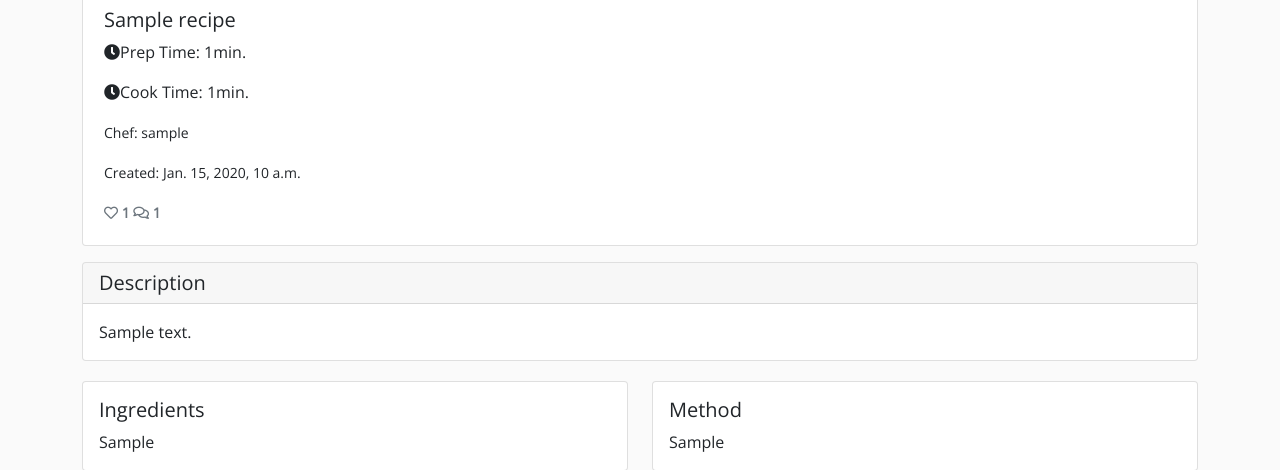
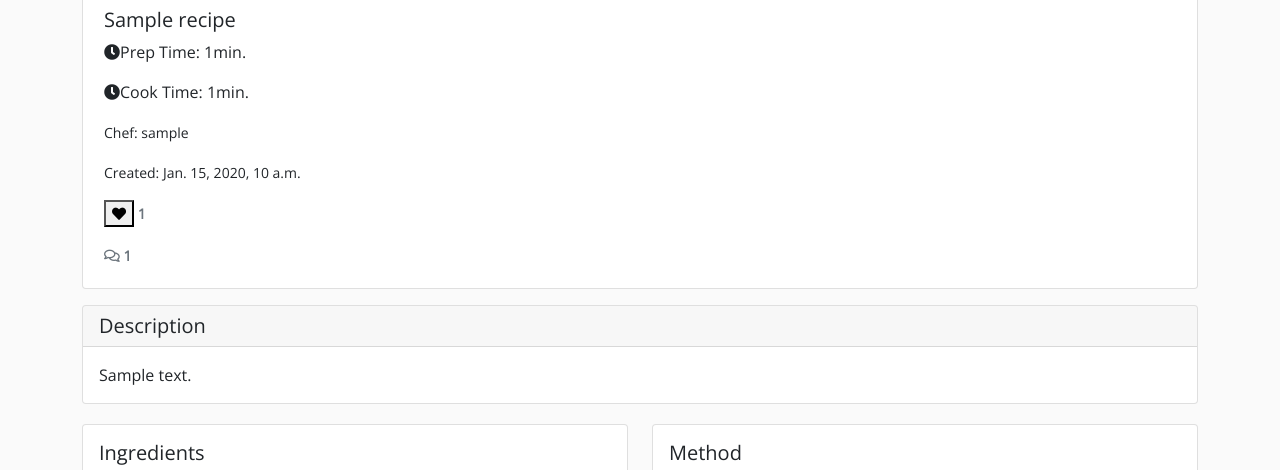
Before and after one commit to Marcosmgs/EFH-CommunityProject, a Django app: a page that uses templates/recipe_detail.html in a window 1280 px wide. Shown: the part 433-903 px from the top of the page. Run offline with Django 3.2, Linux system fonts and the light colour scheme; a user stored in the database is signed in; tables that the repository leaves empty hold one stand-in row (values such as "Sample post"); parts of the project's set-up code (start-up, migrations or seed data) failed here and were passed over; some libraries are stand-ins or nearby versions.

Commit message:
Removed extra icon heart from recipe details

```diff
--- a/recipes/urls.py
+++ b/recipes/urls.py
@@ -5,4 +5,5 @@ from django.urls import path
 urlpatterns = [
     path('', views.RecipeList.as_view(), name='home'),
     path('<slug:slug>/', views.RecipeDetails.as_view(), name='recipe_details'),
+    path('like/<slug:slug>', views.RecipeLike.as_view(), name='recipe_like'),
 ]
--- a/recipes/views.py
+++ b/recipes/views.py
@@ -66,7 +66,7 @@ class RecipeDetails(View):
         )
 
 
-class RecipeLike(view):
+class RecipeLike(View):
 
     def post(self, request, slug):
         recipe = get_object_or_404(Recipe, slug=slug)
--- a/templates/recipe_detail.html
+++ b/templates/recipe_detail.html
@@ -23,9 +23,27 @@
                     <!-- Likes and Comments counter -->
                     <p class="card-text d-inline">
                         <small class="text-body-secondary">
-                            <strong class="text-secondary">
-                                <i class="far fa-heart"></i>
-                                {{ recipe.number_of_likes }}
+                            <strong>
+                                {% if user.is_authenticated %}
+                                <form class="d-inline" action="{% url 'recipe_like' recipe.slug %}" method="POST">
+                                    {% csrf_token %}
+                                    {% if liked %}
+
+                                    <button type="submit" name="blogpost_id" value="{{recipe.slug}}" class="btn-like"><i
+                                            class="fas fa-heart"></i></button>
+
+                                    {% else %}
+
+                                    <button type="submit" name="blogpost_id" value="{{recipe.slug}}" class="btn-like"><i
+                                            class="far fa-heart"></i></button>
+
+                                    {% endif %}
+                                </form>
+                                {% else %}
+
+                                <span class="text-secondary"><i class="far fa-heart"></i></span>
+                                {% endif %}
+                                <span class="text-secondary">{{ recipe.number_of_likes }}</span>
                             </strong>
                         </small>
                     </p>
```
